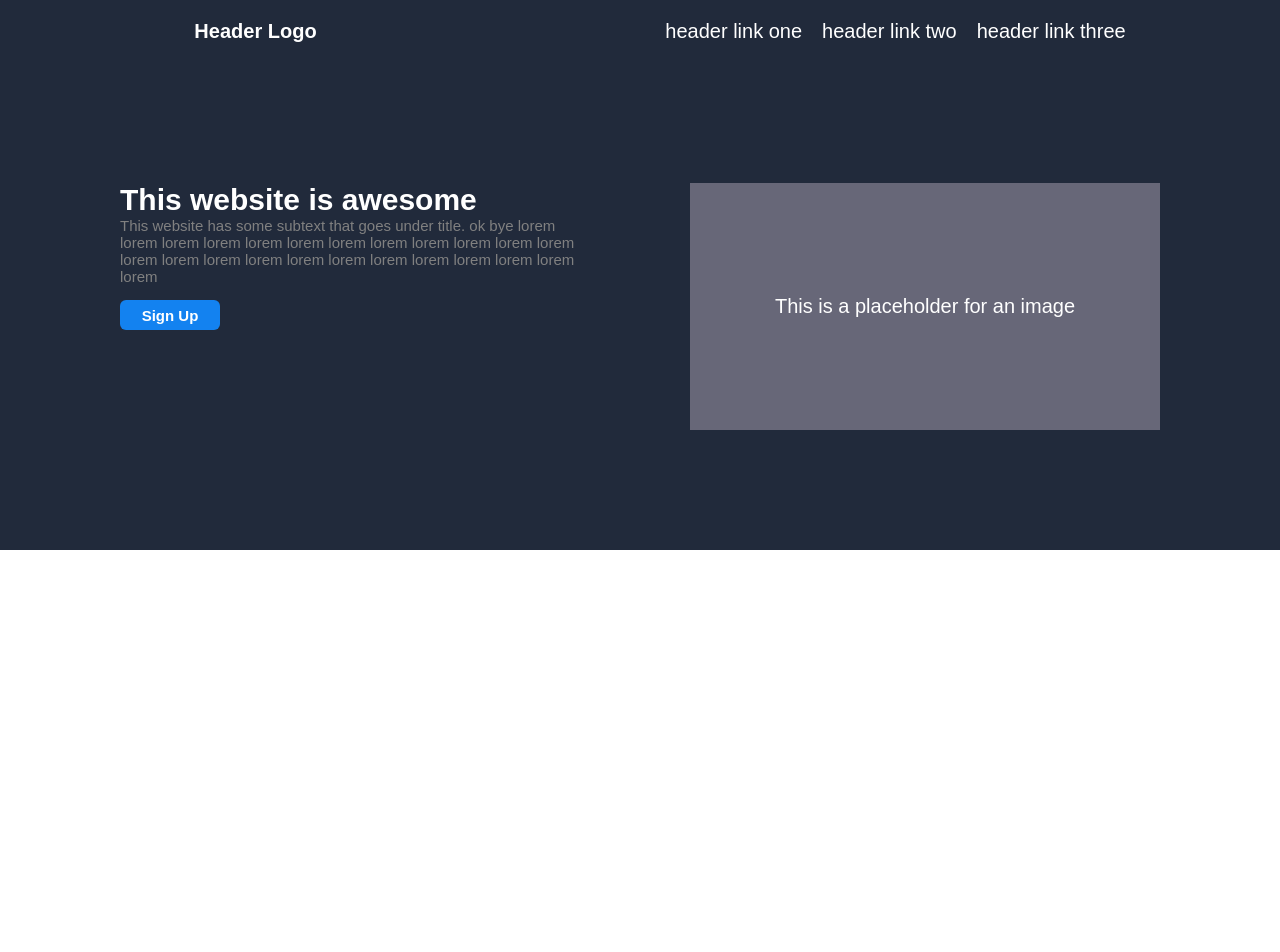
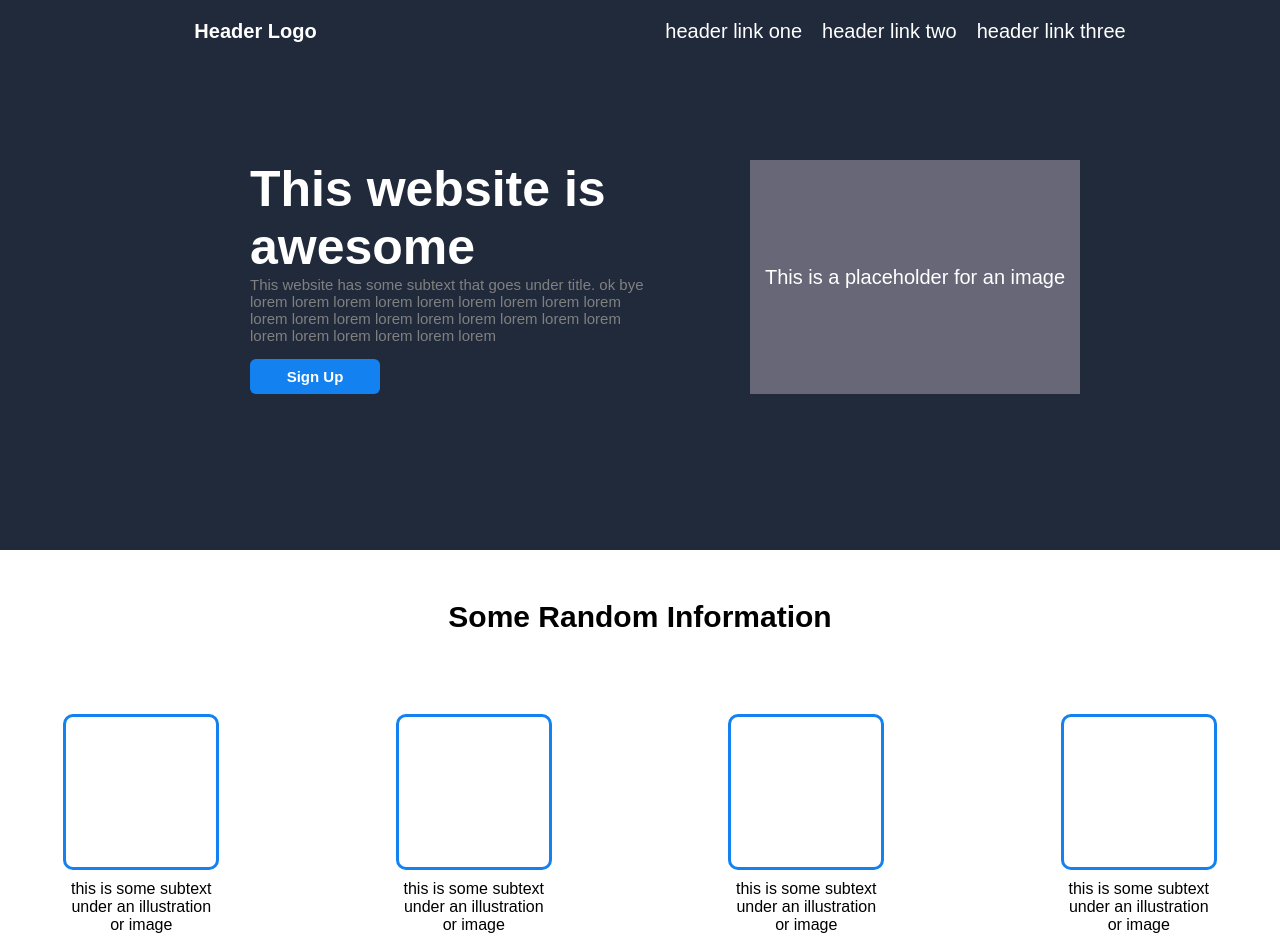
Before and after one commit to VibeChecked/odin-recipes, a plain HTML site: page FirstPage/index.html in a window 1280 px wide. Shown: the top 952 px of the page. Before the commit the page ends 800 px from the top, so only its background shows below. Drawn offline with Linux system fonts and the light colour scheme.

Commit message:
first completed draft
added bottom contents.
might need work on changing naming + division of head contents.

```diff
--- a/FirstPage/index.html
+++ b/FirstPage/index.html
@@ -34,5 +34,44 @@
         <div></div>
     </div>
 
+
+    <!-- <div class = "infotab"> -->
+        <div class = "infohead">Some Random Information</div>
+        <div class = "pics">
+            <div class = "pic-container">
+                <div class = "pic-frame"></div>
+                <div class = "pic-subtext"> this is some subtext under an illustration or image</div>
+            </div>
+            <div class = "pic-container">
+                <div class = "pic-frame"></div>
+                <div class = "pic-subtext"> this is some subtext under an illustration or image</div>
+            </div>
+            <div class = "pic-container">
+                <div class = "pic-frame"></div>
+                <div class = "pic-subtext"> this is some subtext under an illustration or image</div>
+            </div>
+            <div class = "pic-container">
+                <div class = "pic-frame"></div>
+                <div class = "pic-subtext"> this is some subtext under an illustration or image</div>
+            </div>
+        </div>
+    <!-- </div> -->
+
+    <div class = "gray-stuff"></div>
+
+    <div class = "footer">
+        <div class = "footer-box">
+
+            <div class= "footer-box-text">Call to action! It's our time!
+            <div class= "footer-box-subtext">Sign up for our product by clicking that button right over there! </div>
+            </div>
+        <button class = "footer-box-button">Sign up</button>
+        </div>
+    </div>
+
+
+
+
+
 </body>
 </html>
--- a/FirstPage/styles.css
+++ b/FirstPage/styles.css
@@ -1,10 +1,12 @@
 body{
     margin: 0;
+    display: flex;
+    flex-direction: column;
+    font-family: Arial, Helvetica, sans-serif;
 
 }
 
 .head{
-    font-family: Arial, Helvetica, sans-serif;
     font-size: 20px;
 
     background-color: rgb(33, 42, 59);
@@ -12,13 +14,16 @@ body{
     height: 550px;
     display: flex;
     flex-direction: column;
-    justify-content: space-between;
+    /* justify-content: space-between; */
 
 }
 
 .header{
     display: flex;
+    flex-wrap: wrap;
     justify-content: space-around;
+    height: 10px;
+    flex: 1 1 auto;
 
 }
 
@@ -34,31 +39,36 @@ ul{
 }
 
 .head-content{
-    flex: 1 1 80%;
-
     display: flex;
     justify-content: space-around;
-    align-items: center;
+    /* margin-top: 70px;
+    margin-bottom:100px; */
+    padding: 200px;
+    padding-top: 150px;
 
     gap: 100px;
-    padding: 120px;
+    flex: 1 1 auto;
 
 
 }
 
 .text{
-    flex:1 1 40%;
+    flex:1 1 auto;
     height: 100%;
-
+    width: 70px;
+    padding-left: 50px;
 
     display: flex;
     flex-direction: column;
     justify-content: flex-start;
+    flex-wrap: wrap;
 
 }
 .title{
+    display:flex ;
+    flex-wrap: wrap;
     font-weight: bold;
-    font-size: 30px;
+    font-size: 50px;
 
 }
 .subtext{
@@ -69,15 +79,15 @@ ul{
 .img{
     background-color: rgb(103, 103, 120);
     color: white;
-    flex: 1 1 40%;
-    height: 100%;
+    flex: 1 0 0;
+
 
     display: flex;
     justify-content: center;
     align-items: center;
 }
 
-.head-button{
+button{
     background-color: rgb(19, 130, 240);
     color: white;
     font-weight: bold;
@@ -87,7 +97,93 @@ ul{
 
     font-size: 15px;
 
-    width: 100px;
-    height: 30px;
+    width: 130px;
+    height: 35px;
     margin-top: 15px;
 }
+
+
+
+.infohead{
+    margin-top: 50px;
+    flex: 1 1 auto;
+    font-size: 30px;
+    font-weight: bold;
+
+    display: flex;
+    justify-content: center;
+
+}
+
+.pics{
+    margin-top: 80px;
+    display: flex;
+    justify-content: space-around;
+    gap: 50px;
+}
+
+.pic-container{
+    display: flex;
+    flex-direction: column;
+    align-items: center;
+}
+
+.pic-frame{
+    height: 150px;
+    width: 150px;
+    border-style: solid;
+    border-color: rgb(19, 130, 240);;
+    border-radius: 10px;
+
+}
+
+.pic-subtext{
+    display:flex;
+    text-align: center;
+    justify-content: center;
+    width: 150px;
+    padding-top: 10px;
+}
+
+.gray-stuff{
+    margin-top: 100px;
+    background-color: lightgray;
+    height: 440px;
+}
+
+.footer{
+    display: flex;
+    align-items: center;
+    justify-content: center;
+    height: 440px;
+
+    font-size: 25px;
+    font-weight: bolder;
+    color: white;
+}
+
+.footer-box{
+    height: 40%;
+    width: 70%;
+    background-color: rgb(19, 130, 240);;
+    border-radius: 10px;
+
+
+    display: flex;
+    align-items: center;
+    justify-content: space-evenly;
+    gap: 50px;
+}
+
+
+.footer-box-subtext{
+    margin-top: 10px;
+    font-size: 20px;
+    font-weight:400;
+}
+
+.footer-box-button{
+    border-style: solid;
+    border-width: 2px;
+    border-color: white
+}
```
